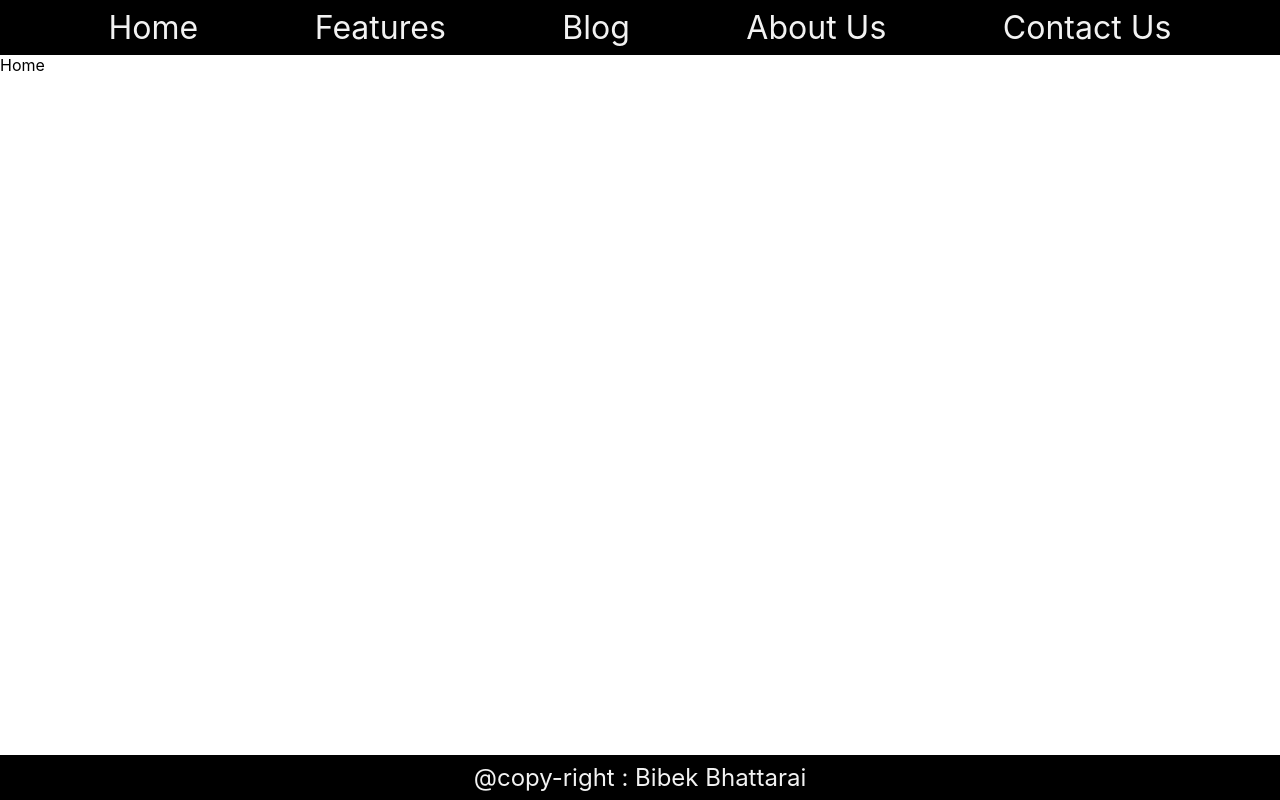
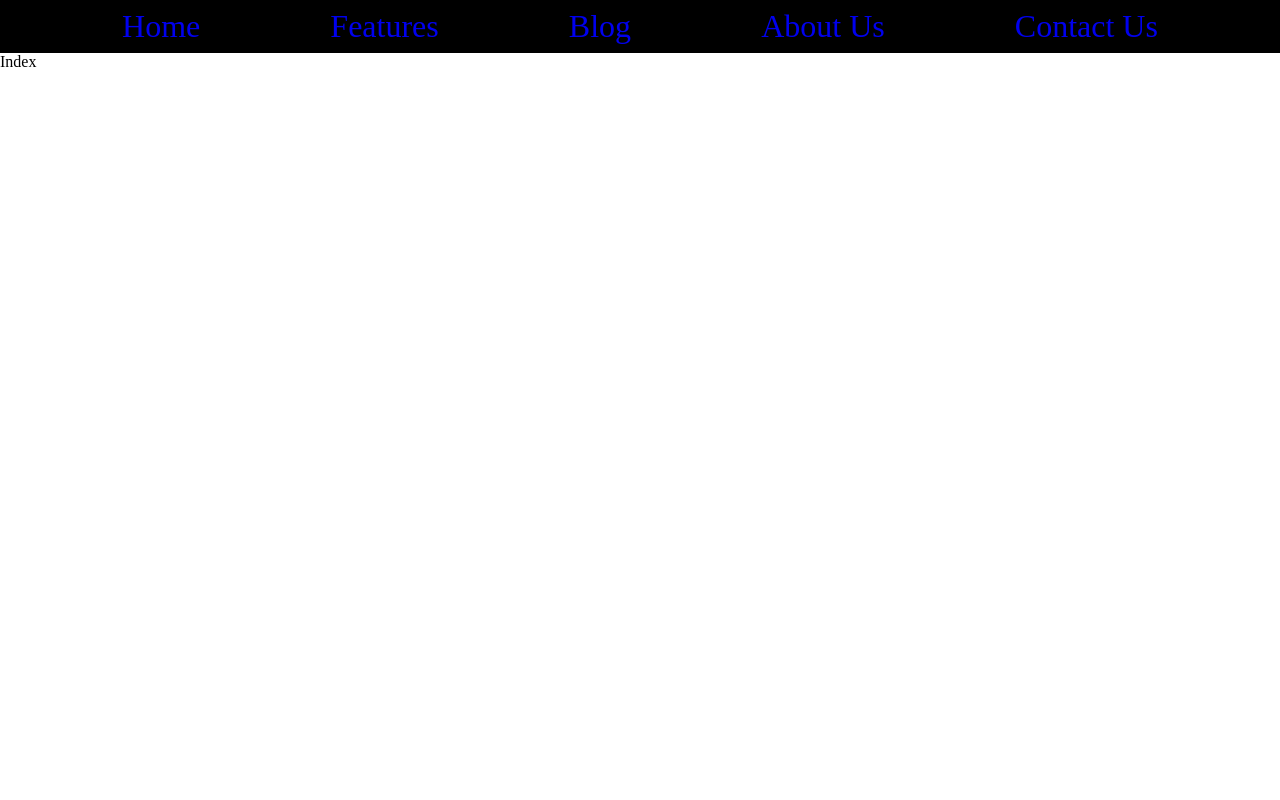
Before and after one commit to bibek977/react-router, a React (Create React App) app: page / in a window 1280 px wide. Built offline with nearby package versions, Linux system fonts and the light colour scheme.

Commit message:
router v6 modified

```diff
--- a/package.json
+++ b/package.json
@@ -8,6 +8,7 @@
     "@testing-library/user-event": "^13.5.0",
     "react": "^17.0.2",
     "react-dom": "^17.0.2",
+    "react-router-dom": "^6.2.1",
     "react-scripts": "5.0.0",
     "web-vitals": "^2.1.2"
   },
--- a/src/App.js
+++ /dev/null
@@ -1,46 +0,0 @@
-import Header from './components/Header';
-import Footer from './components/Footer';
-import Blog from './components/Blog';
-import Contact from './components/Contact';
-import About from './components/About';
-import Home from './components/Home';
-import Feature from './components/Feature';
-import {
-  BrowserRouter as Router,
-  Switch,
-  Route,
-  Link
-} from "react-router-dom";
-
-
-function App() {
-  return (
-    <>
-    <Router>
-
-      <Header></Header>
-    <Switch>
-          <Route exact path="/feature">
-            <Feature />
-          </Route>
-          <Route path="/blog">
-            <Blog />
-          </Route>
-          <Route path="/contact">
-            <Contact />
-          </Route>
-          <Route path="/about">
-            <About />
-          </Route>
-          <Route path="/">
-            <Home home='Home' />
-          </Route>
-        </Switch>
-        <Footer></Footer>
-
-    </Router>
-    </>
-  );
-}
-
-export default App;
--- /dev/null
+++ b/src/App.jsx
@@ -0,0 +1,24 @@
+import React from 'react';
+import {Route, Routes} from 'react-router-dom';
+import Home from './components/Home'
+import About from './components/About'
+import Header from './components/Header'
+import Blog from './components/Blog'
+import Contact from './components/Contact'
+import Feature from './components/Feature'
+
+
+export default function App() {
+  return(
+  <>
+  <Header></Header>
+  <Routes>
+    <Route index path="/" element={<Home />} />
+    <Route path="/feature" element={<Feature/>}/>
+    <Route path="/about" element={<About />}/>
+    <Route path="/blog" element={<Blog/>} />
+    <Route path="/contact" element={<Contact/>}/>
+  </Routes>
+  </>
+  )
+}
--- a/src/components/Header.js
+++ b/src/components/Header.js
@@ -1,17 +1,17 @@
 import React from 'react'
 import './css/header.css'
-import { Link } from 'react-router-dom'
+import { NavLink } from 'react-router-dom'
 
 
 export default function Header() {
     return (
         <div className='header'>
             <ul>
-                <li><Link to="/">Home</Link></li>
-                <li><Link to="/feature">Features</Link></li>
-                <li><Link to="/blog">Blog</Link></li>
-                <li><Link to="/about">About Us</Link></li>
-                <li><Link to="/contact">Contact Us</Link></li>
+                <li><NavLink to="/">Home</NavLink></li>
+                <li><NavLink to="/feature">Features</NavLink></li>
+                <li><NavLink to="/blog">Blog</NavLink></li>
+                <li><NavLink to="/about">About Us</NavLink></li>
+                <li><NavLink to="/contact">Contact Us</NavLink></li>
             </ul>
         </div>
     )
--- a/src/components/css/header.css
+++ b/src/components/css/header.css
@@ -29,10 +29,6 @@
   margin: .5rem;
 }
 
-.header ul li a {
-  color: #f2f2f2;
-}
-
 .footer {
   display: -ms-grid;
   display: grid;
--- a/src/components/css/header.scss
+++ b/src/components/css/header.scss
@@ -18,9 +18,7 @@
         li{
             font-size: 2rem;
             margin: .5rem;
-            a{
-                color: #f2f2f2;
-            }
+
         }
     }
 }
--- a/src/index.js
+++ b/src/index.js
@@ -1,17 +1,12 @@
 import React from 'react';
 import ReactDOM from 'react-dom';
-import './index.css';
-import App from './App';
-import reportWebVitals from './reportWebVitals';
+import { BrowserRouter} from 'react-router-dom';
+import App from './App'
 
 ReactDOM.render(
-  <React.StrictMode>
-    <App />
-  </React.StrictMode>,
+  <BrowserRouter >
+  <App />
+  </BrowserRouter>,
+
   document.getElementById('root')
-);
-
-// If you want to start measuring performance in your app, pass a function
-// to log results (for example: reportWebVitals(console.log))
-// or send to an analytics endpoint. Learn more: https://bit.ly/CRA-vitals
-reportWebVitals();
+)
```
Also changed, not shown: 2 other files (tests, documents, lock files or other folders).
